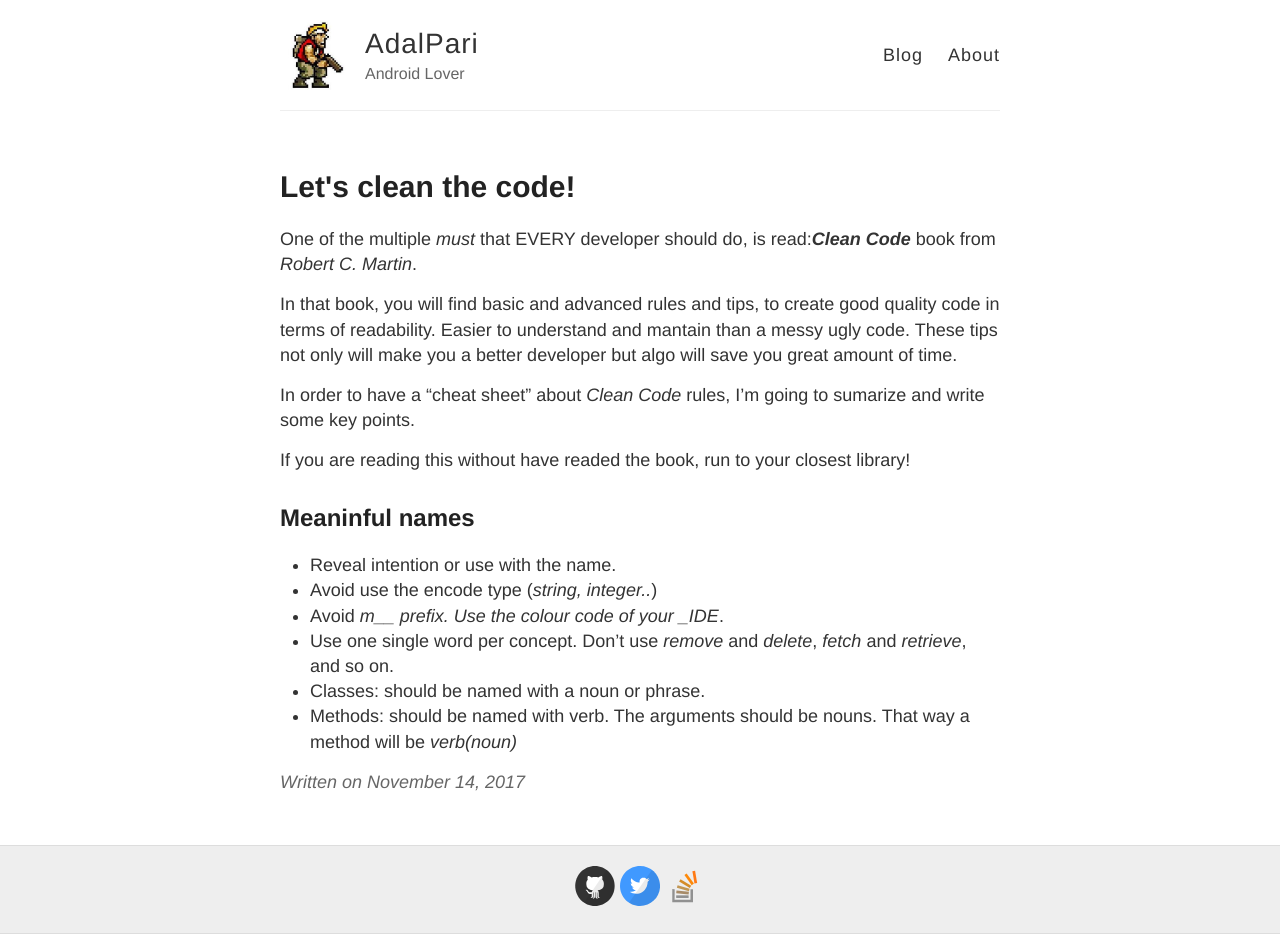
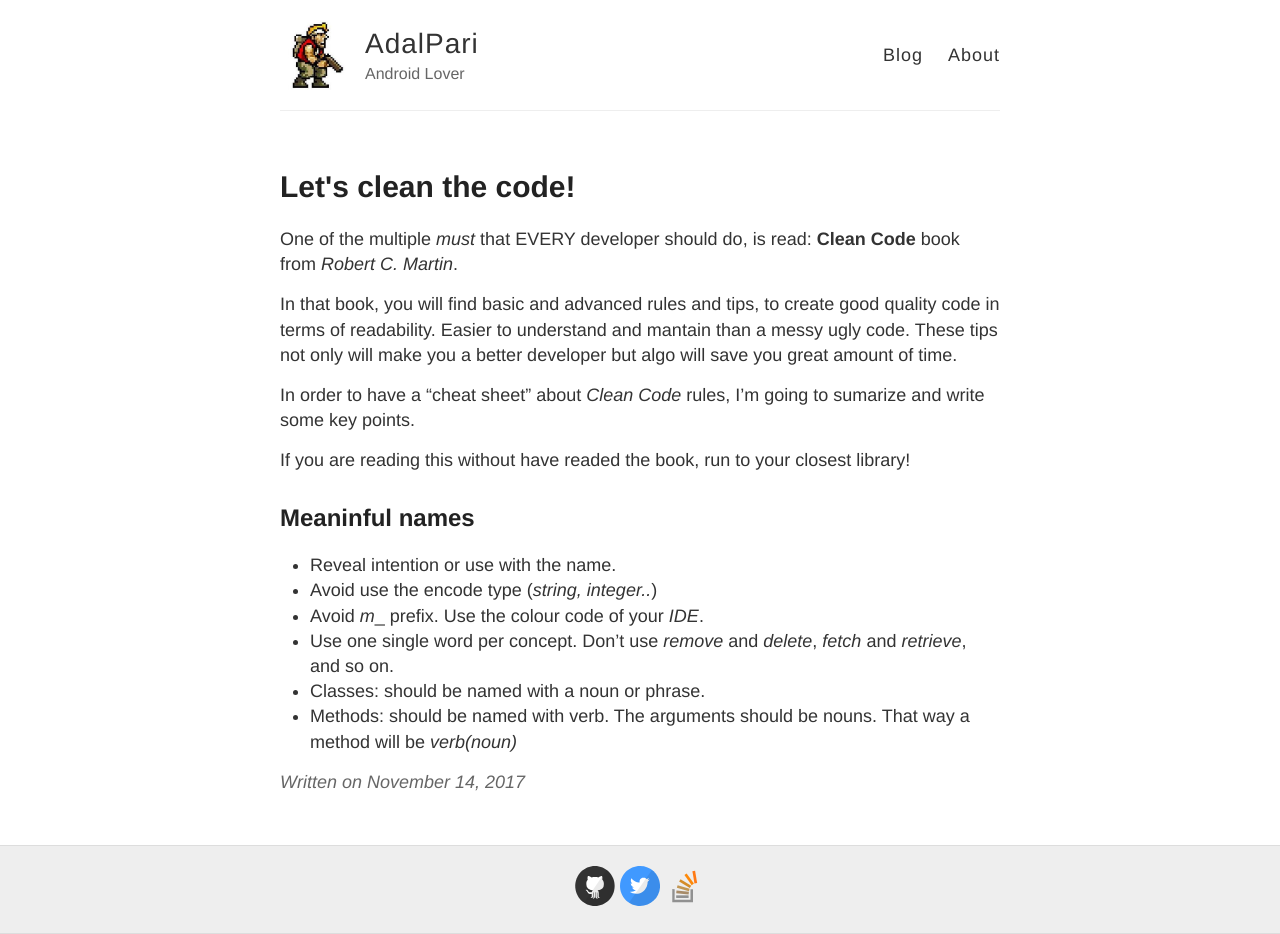
Before and after one commit to adalpari/adalpari.github.io, a Jekyll site: the page built from _posts/2017-11-14-Clean-Code.md, in a window 1280 px wide. Built offline with Jekyll 4.4.1, drawn with Linux system fonts in a browser that asks for light colours.

Commit message:
Update 2017-11-14-Clean-Code.md

```diff
--- a/_posts/2017-11-14-Clean-Code.md
+++ b/_posts/2017-11-14-Clean-Code.md
@@ -3,7 +3,7 @@ layout: post
 title: Let's clean the code!
 ---
 
-One of the multiple _must_ that EVERY developer should do, is read:__*Clean Code*__ book from _Robert C. Martin_.
+One of the multiple _must_ that EVERY developer should do, is read: __Clean Code__ book from _Robert C. Martin_.
 
 In that book, you will find basic and advanced rules and tips, to create good quality code in terms of readability. Easier to understand and mantain than a messy ugly code. These tips not only will make you a better developer but algo will save you great amount of time.
 
@@ -14,7 +14,7 @@ If you are reading this without have readed the book, run to your closest librar
 ## Meaninful names
 - Reveal intention or use with the name.
 - Avoid use the encode type (_string, integer.._)
-- Avoid _m__ prefix. Use the colour code of your _IDE_.
+- Avoid _m_\_ prefix. Use the colour code of your _IDE_.
 - Use one single word per concept. Don't use _remove_ and _delete_, _fetch_ and _retrieve_, and so on.
 - Classes: should be named with a noun or phrase.
 - Methods: should be named with verb. The arguments should be nouns. That way a method will be _verb(noun)_
```
